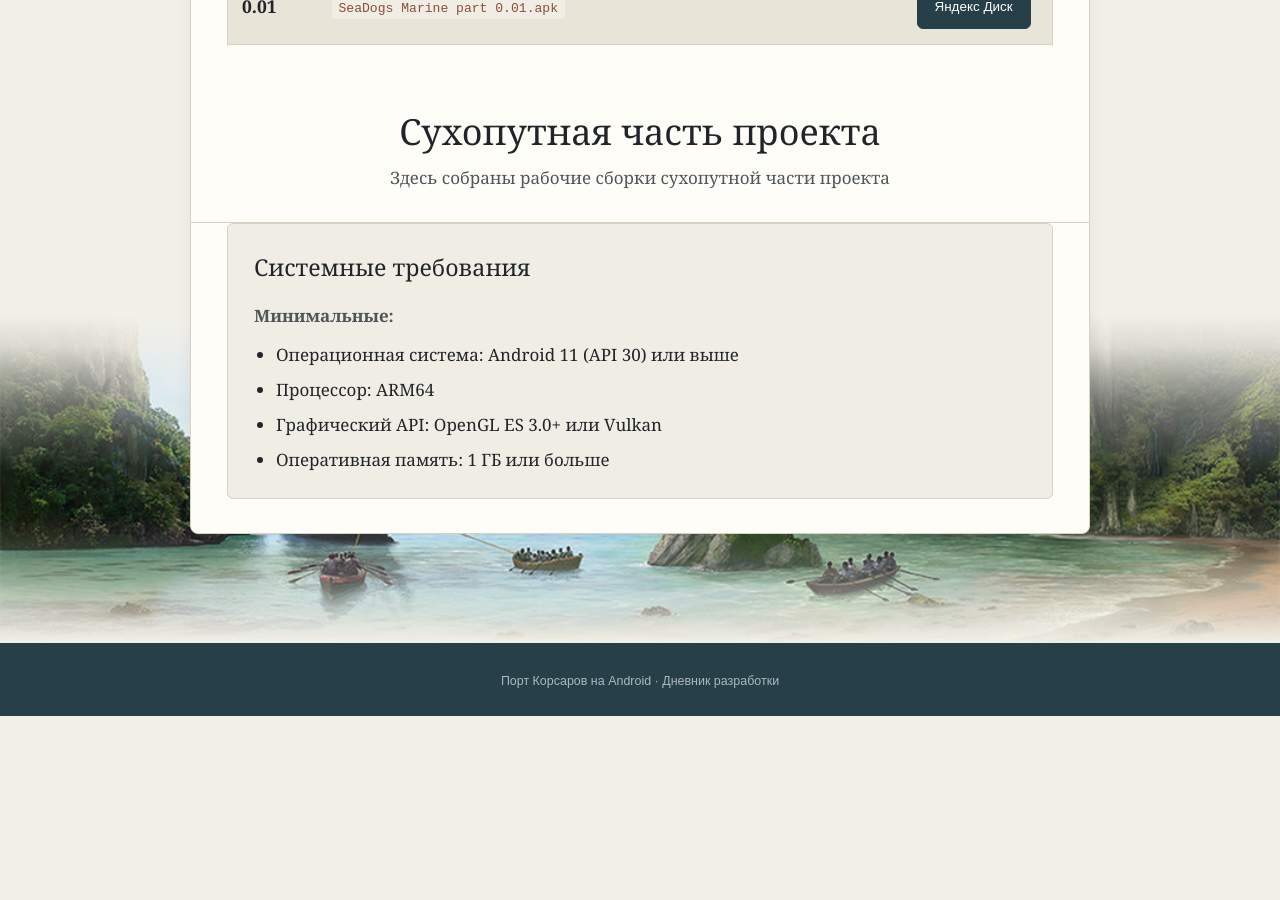
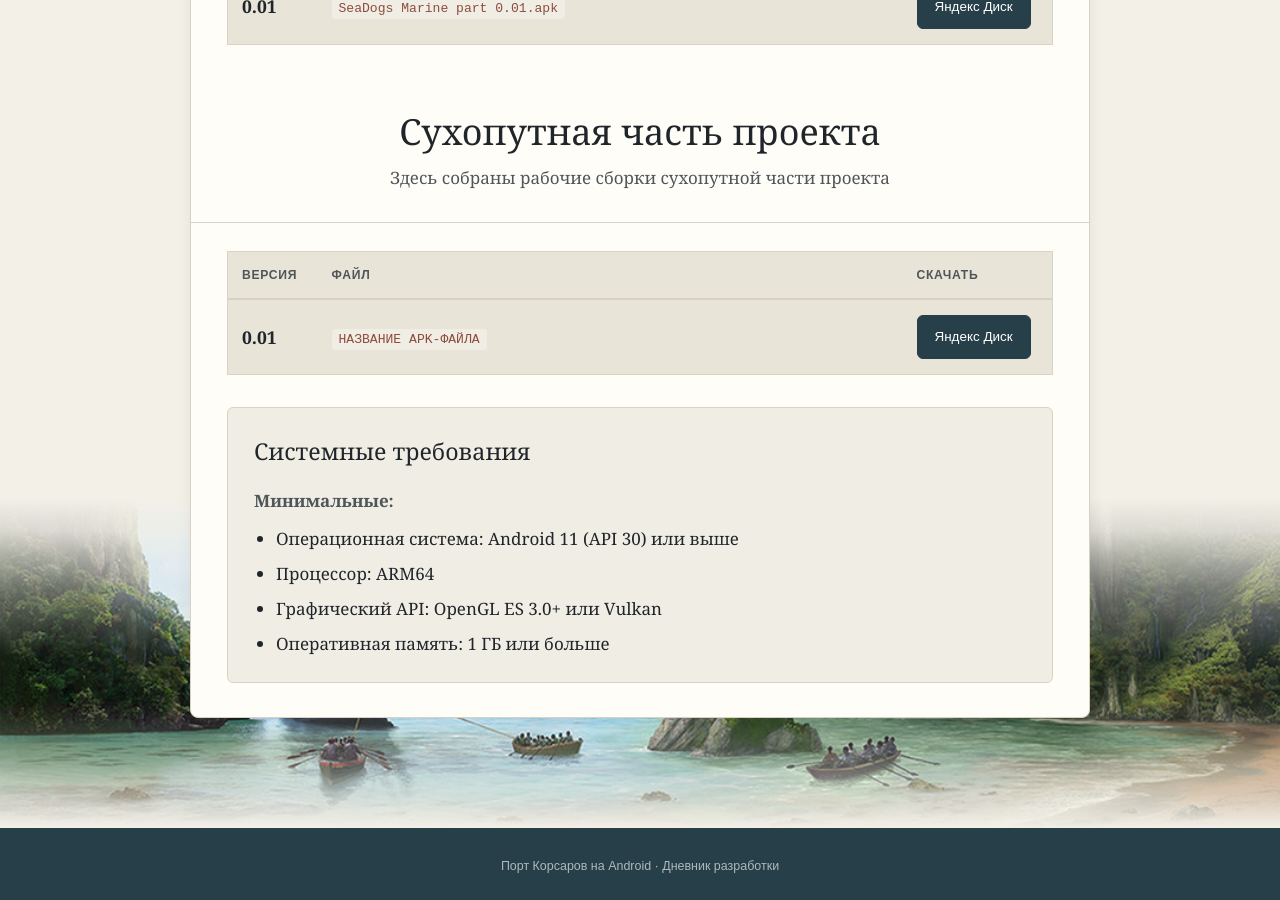
Before and after one commit to tislic/SeaDogsPort, a Jekyll site: the page built from сборки.md, in a window 1280 px wide and 900 px high, scrolled down 732 px. Built offline with Jekyll 4.4.1, drawn with Linux system fonts in a browser that asks for light colours; before the commit the page ends 1448 px from its top, so only the background shows below that.

Commit message:
Add land build 0.01 table

```diff
--- a/сборки.md
+++ b/сборки.md
@@ -49,6 +49,27 @@ permalink: /сборки/
     <p>Здесь собраны рабочие сборки сухопутной части проекта</p>
   </div>
 
+  <div class="builds-section">
+    <div class="builds-table-wrap">
+      <table class="builds-table">
+        <thead>
+          <tr>
+            <th>Версия</th>
+            <th>Файл</th>
+            <th>Скачать</th>
+          </tr>
+        </thead>
+        <tbody>
+          <tr>
+            <td><strong>0.01</strong></td>
+            <td><code>НАЗВАНИЕ APK-ФАЙЛА</code></td>
+            <td><a class="btn primary" href="#">Яндекс Диск</a></td>
+          </tr>
+        </tbody>
+      </table>
+    </div>
+  </div>
+
   <div class="requirements">
     <h3>Системные требования</h3>
     <p class="requirements-note"><strong>Минимальные:</strong></p>
```
